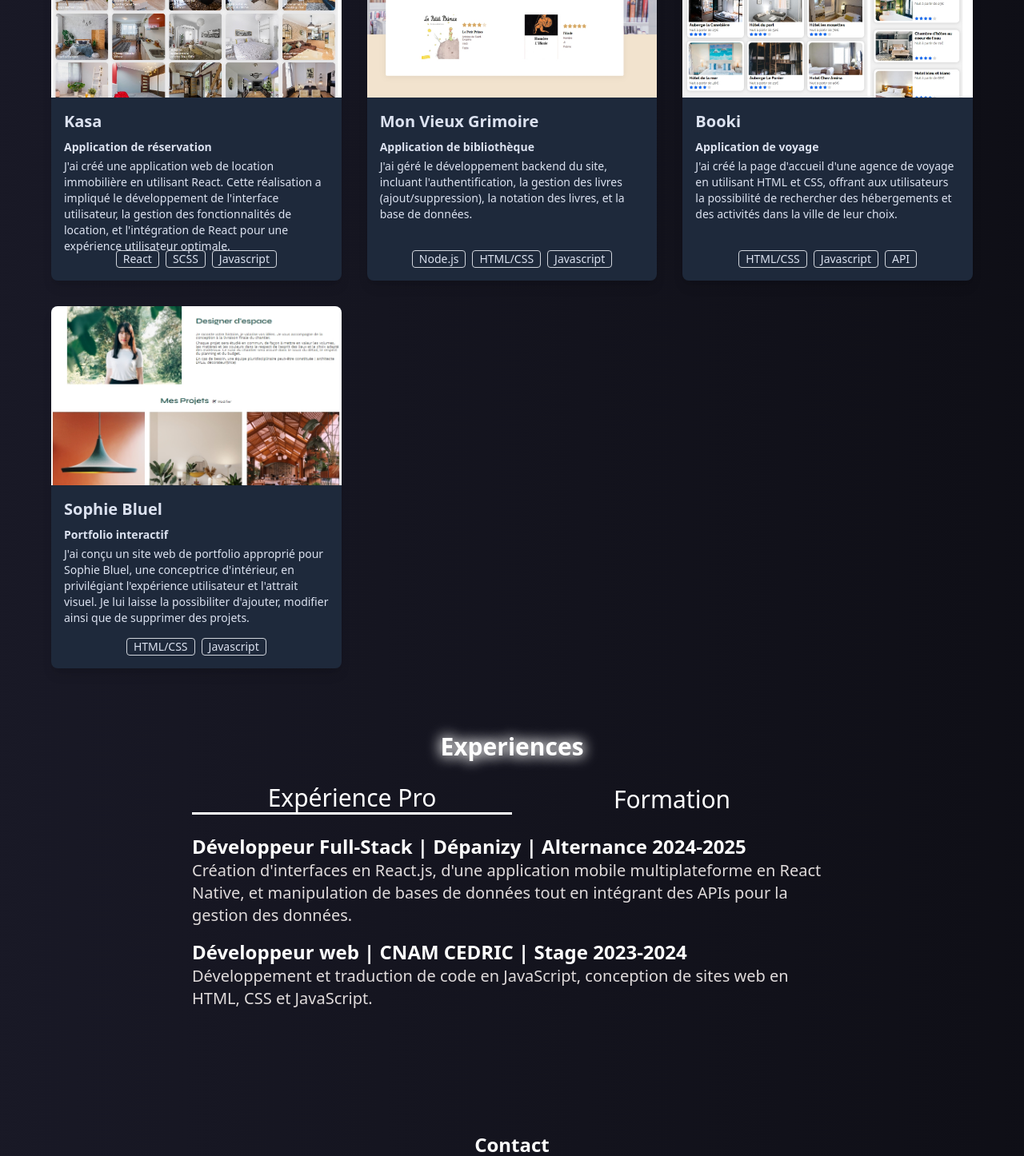
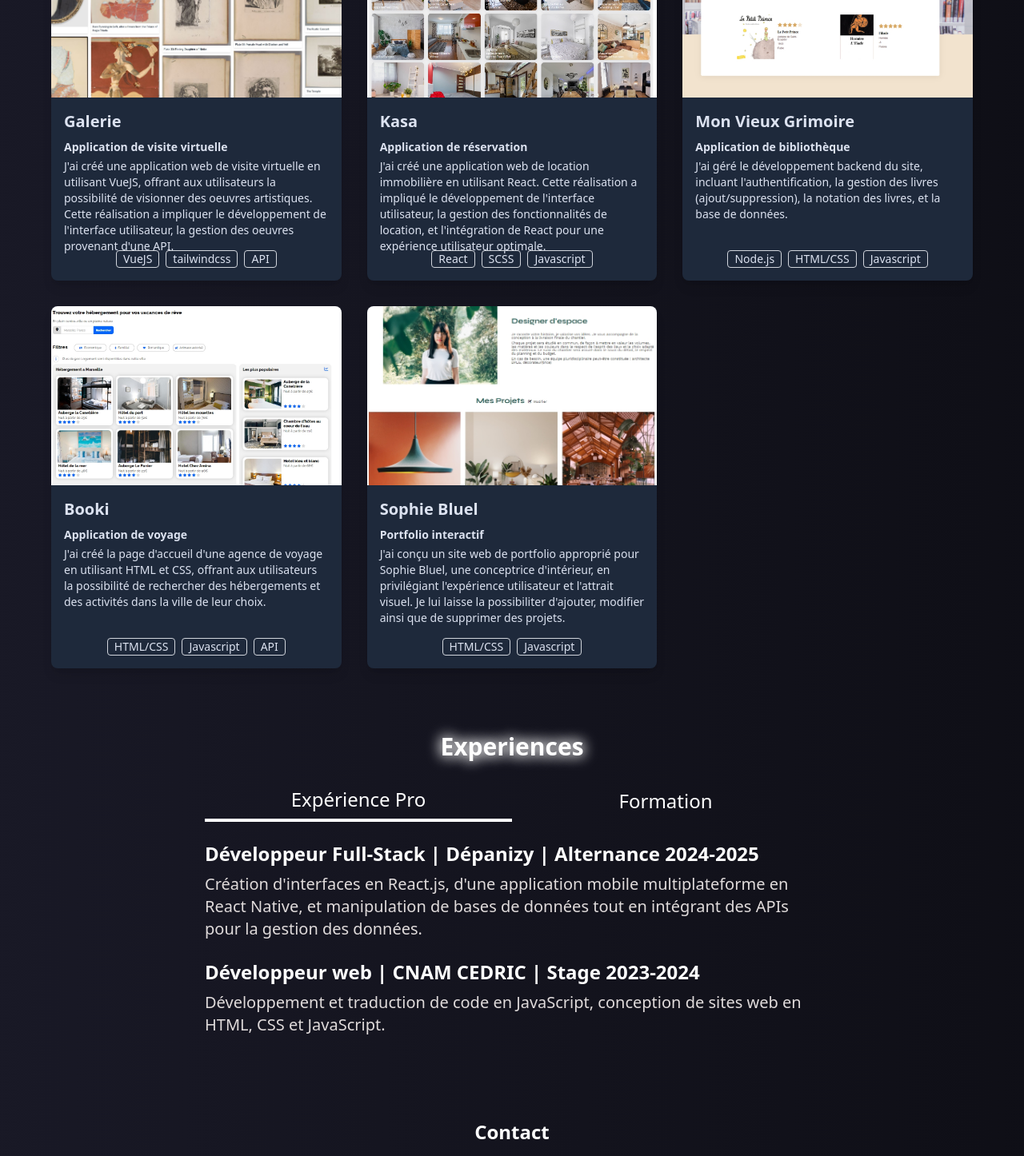
Before and after one commit to SlmAzr/PortfolioR, a React (Vite) app: page / in a window 1280 px wide. Shown: the part 2380-3826 px from the top of the page at 80% size. Built offline with nearby package versions, Linux system fonts and the light colour scheme.

Commit message:
new tech

```diff
--- a/src/components/Experiences.tsx
+++ b/src/components/Experiences.tsx
@@ -3,26 +3,27 @@ import { useState } from "react";
 const Experiences = () => {
   const [activeTab, setActiveTab] = useState("experience-pro");
 
-  const openTab = (tabName: any) => {
+  const openTab = (tabName: string) => {
     setActiveTab(tabName);
     console.log("tabName", tabName);
   };
 
   return (
-    <div className="w-full  h-[500px]">
+    <div className="w-full">
       <section
         id="experience"
-      className="py-10 #text-[#1e293b] flex flex-col justify-between w-[800px] m-auto"
-
+        className="py-10 text-[#1e293b] flex flex-col justify-between max-w-[800px] w-full mx-auto px-4"
       >
         <div className="title text-center">
-        <h1 className="text-3xl font-bold mb-3 text-white neon-glow-white">Experiences</h1>
+          <h1 className="text-2xl sm:text-3xl font-bold mb-6 text-white neon-glow-white">
+            Experiences
+          </h1>
         </div>
 
-      <div className="tabs flex flex-row justify-around mb-6 text-white mt-4 ">
+        <div className="tabs flex flex-col sm:flex-row justify-around mb-6 text-white gap-2 sm:gap-0">
           <button
-          className={`tablink text-3xl w-full cursor-pointer ${
-            activeTab === "experience-pro" ? "active border-b-3" : ""
+            className={`tablink text-lg sm:text-2xl w-full sm:w-1/2 cursor-pointer py-2 ${
+              activeTab === "experience-pro" ? "border-b-4 border-white" : ""
             }`}
             onClick={() => openTab("experience-pro")}
           >
@@ -30,8 +31,8 @@ const Experiences = () => {
           </button>
 
           <button
-          className={`tablink text-3xl w-full cursor-pointer ${
-            activeTab === "formation" ? "active border-b-3 " : ""
+            className={`tablink text-lg sm:text-2xl w-full sm:w-1/2 cursor-pointer py-2 ${
+              activeTab === "formation" ? "border-b-4 border-white" : ""
             }`}
             onClick={() => openTab("formation")}
           >
@@ -39,32 +40,26 @@ const Experiences = () => {
           </button>
         </div>
 
-      <div className="flex justify-center h-[250px]">
-        <div className="">
+        <div className="flex justify-center">
+          <div className="w-full">
             {activeTab === "experience-pro" && (
-            <div
-              id="experience-pro"
-              className={`tabcontent  ${
-                activeTab === "experience-pro" ? "active" : "display-none"
-              }`}
-            >
-              <div className="mb-4">
-                <h3 className="font-bold text-2xl text-white">
+              <div id="experience-pro" className="tabcontent">
+                <div className="mb-6">
+                  <h3 className="font-bold text-xl sm:text-2xl text-white">
                     Développeur Full-Stack | Dépanizy | Alternance 2024-2025
                   </h3>
-                <p className="text-xl text-[#e0dbdb]">
-
+                  <p className="text-base sm:text-xl text-[#e0dbdb] mt-2">
                     Création d'interfaces en React.js, d'une application mobile
                     multiplateforme en React Native, et manipulation de bases de
                     données tout en intégrant des APIs pour la gestion des
                     données.
                   </p>
                 </div>
-              <div className="mb-4">
-                <h3 className="font-bold text-2xl text-white">
+                <div className="mb-6">
+                  <h3 className="font-bold text-xl sm:text-2xl text-white">
                     Développeur web | CNAM CEDRIC | Stage 2023-2024
                   </h3>
-                <p className="text-xl text-[#e0dbdb]">
+                  <p className="text-base sm:text-xl text-[#e0dbdb] mt-2">
                     Développement et traduction de code en JavaScript, conception
                     de sites web en HTML, CSS et JavaScript.
                   </p>
@@ -73,37 +68,32 @@ const Experiences = () => {
             )}
 
             {activeTab === "formation" && (
-            <div
-              id="formation"
-              className={`tabcontent ${
-                activeTab === "formation" ? "active" : ""
-              }`}
-            >
-              <div className="mb-4">
-                <h3 className="font-bold text-2xl text-white">
-                  Bac +4 Développeur Full Stack en alternance | Cloud Campus |
-                  2024-2026
+              <div id="formation" className="tabcontent">
+                <div className="mb-6">
+                  <h3 className="font-bold text-xl sm:text-2xl text-white">
+                    Bac +4 Développeur Full Stack en alternance | Cloud Campus | 2024-2026
                   </h3>
-                <p className="text-xl text-[#e0dbdb]">
-                  site web: <a href="https://cloud-campus.fr/">Cloud Campus</a>
+                  <p className="text-base sm:text-xl text-[#e0dbdb] mt-2">
+                    site web: <a className="underline text-blue-300" href="https://cloud-campus.fr/">Cloud Campus</a>
                   </p>
                 </div>
-              <div className="mb-4">
-                <h3 className="font-bold text-2xl text-white">
+                <div className="mb-6">
+                  <h3 className="font-bold text-xl sm:text-2xl text-white">
                     BAC+2 Développeur Web | OpenClassrooms | 2022-2023
                   </h3>
-                <p className="text-xl text-[#e0dbdb]">
+                  <p className="text-base sm:text-xl text-[#e0dbdb] mt-2">
                     Développement de sites web responsives et dynamiques, création
-                  d'API et de bases de données, l'optimisation des performances
-                  et la gestion complète des projets web.
+                    d'API et de bases de données, optimisation des performances
+                    et gestion complète des projets web.
                   </p>
                 </div>
-              <div className="mb-4">
-                <h3 className="font-bold text-2xl text-white">
-                  BAC+1 informatique et numérique - Intégration web | Cnam |
-                  2021-2022
+                <div className="mb-6">
+                  <h3 className="font-bold text-xl sm:text-2xl text-white">
+                    BAC+1 informatique et numérique - Intégration web | Cnam | 2021-2022
                   </h3>
-                <p></p>
+                  <p className="text-base sm:text-xl text-[#e0dbdb] mt-2">
+                    Introduction aux bases de l'informatique, intégration web, et programmation.
+                  </p>
                 </div>
               </div>
             )}
--- a/src/components/Portfolio.tsx
+++ b/src/components/Portfolio.tsx
@@ -1,9 +1,17 @@
 import imgKasa from "../assets/Optimized-kasa.png";
 import imgBooki from "../assets/Optimized-booki.png";
 import imgBibli from "../assets/Optimized-bibli.png";
+import imgGalerie from "../assets/galerieimg.png"
 import imgPortfolio from "../assets/sophie.png";
 
 const projects = [
+  {
+    title: "Galerie",
+    subtitle :"Application de visite virtuelle",
+    description: "J'ai créé une application web de visite virtuelle en utilisant VueJS, offrant aux utilisateurs la possibilité de visionner des oeuvres artistiques. Cette réalisation a impliquer le développement de l'interface utilisateur, la gestion des oeuvres provenant d'une API.",
+    image: imgGalerie,
+    ressources: ["VueJS", "tailwindcss", "API"],
+  },
   {
     title: "Kasa",
     subtitle: "Application de réservation",
--- a/src/components/Skills.tsx
+++ b/src/components/Skills.tsx
@@ -13,6 +13,7 @@ import {
   FaUserTie,
   FaUserClock,
   FaLightbulb,
+  FaVuejs,
 } from "react-icons/fa";
 import { SiMongodb, SiExpress } from "react-icons/si";
 
@@ -28,6 +29,7 @@ function Skills() {
     { name: "Node.js", icon: <FaNodeJs className="text-[#16a34a] neon-glow-green" /> },
     { name: "Express", icon: <SiExpress className="text-[#4b5563] neon-glow-gray" /> },
     { name: "MongoDB", icon: <SiMongodb className="text-[#22c55e] neon-glow-green-light" /> },
+    { name: "Vue.js", icon: <FaVuejs className="text-[#4ade80] neon-glow-green-light" /> },
   ];
 
   const softSkills = [
```
Also changed, not shown: src/assets/galerieimg.png (added). Lines whose indentation alone changed are shown as unchanged.
